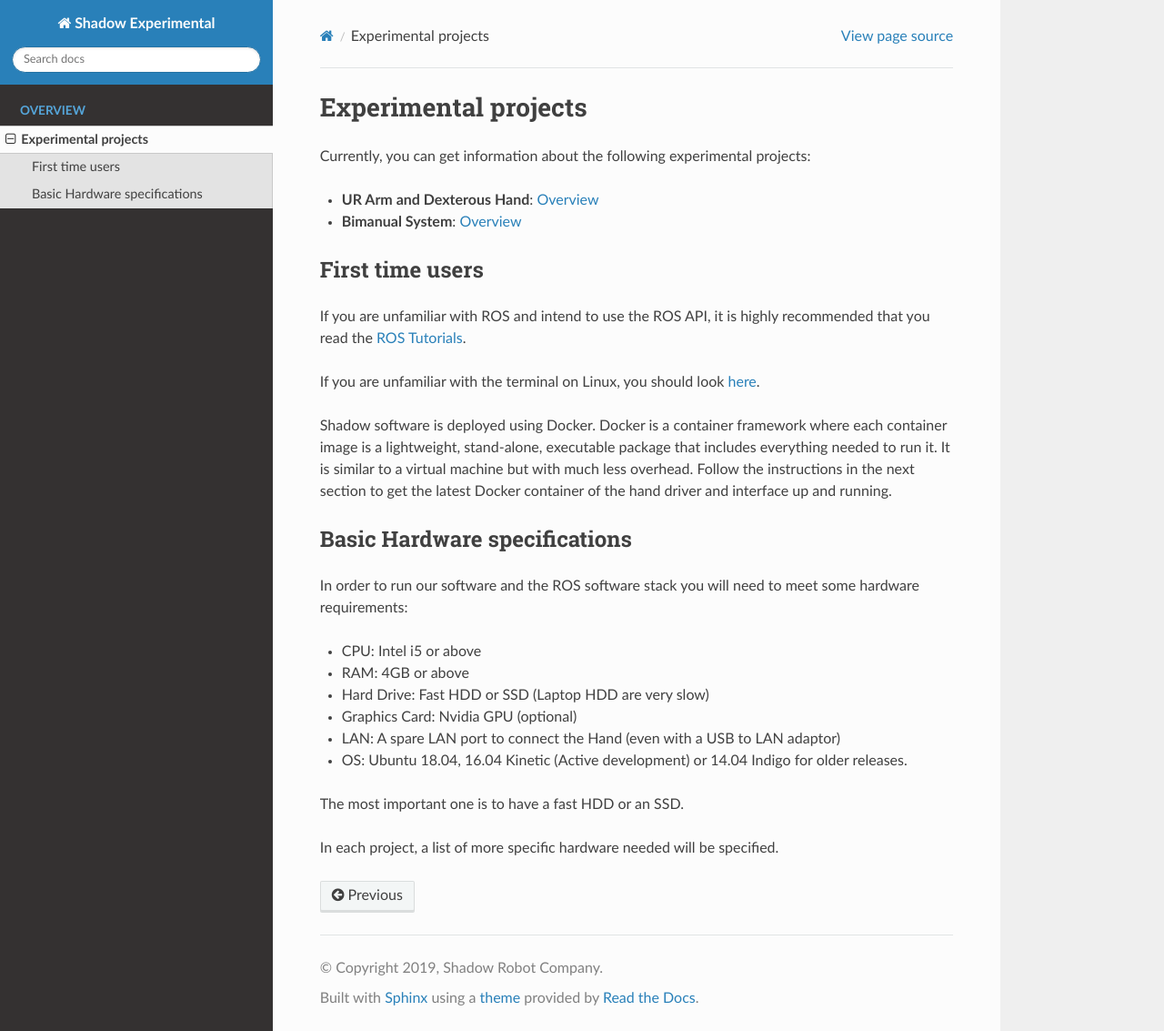
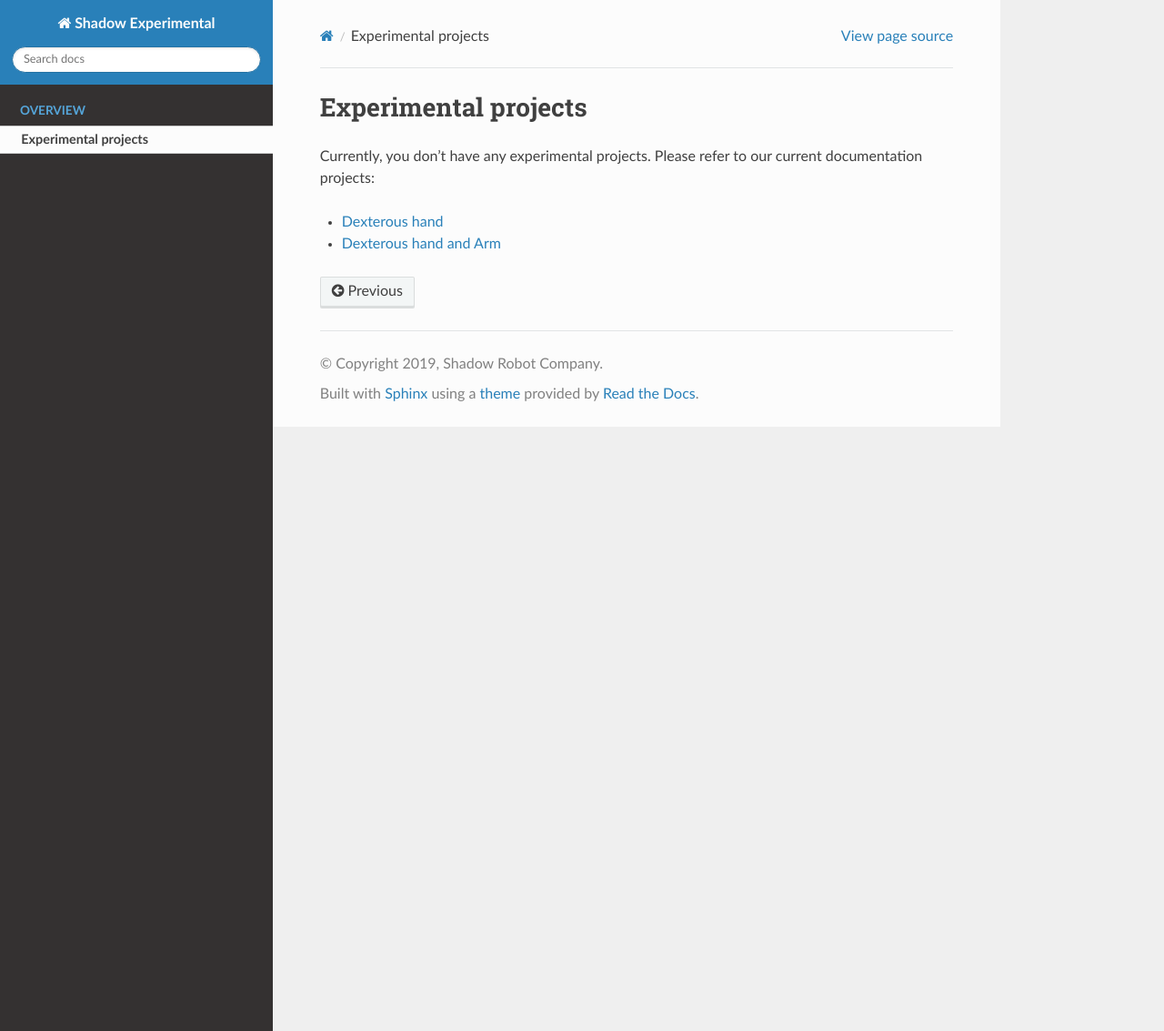
Before and after one commit to shadow-robot/sr_experimental_documentation, a Sphinx documentation site: the page built from docs/user_guide/0_overview.md, in a window 1280 px wide and 1133 px high. Shown: the whole window at 91% size. Built offline with Sphinx 7.4.7 and the Read the Docs theme 2.0.0, drawn with Linux system fonts in a browser that asks for light colours.

Commit message:
Update 0_overview.md

````diff
--- a/docs/user_guide/0_overview.md
+++ b/docs/user_guide/0_overview.md
@@ -1,31 +1,5 @@
 # Experimental projects
-Currently, you can get information about the following experimental projects:
-```eval_rst
-* **UR Arm and Dexterous Hand**:
-  :doc:`Overview <1_0_arm_and_hand>`
+Currently, you don't have any experimental projects. Please refer to our current documentation projects:
 
-* **Bimanual System**:
-  :doc:`Overview <2_bimanual_system>`
-```
-
-## First time users
-If you are unfamiliar with ROS and intend to use the ROS API, it is highly recommended that you read the [ROS Tutorials](http://www.ros.org/wiki/ROS/Tutorials).
-
-If you are unfamiliar with the terminal on Linux, you should look [here](https://askubuntu.com/questions/183775/how-do-i-open-a-terminal).
-
-Shadow software is deployed using Docker. Docker is a container framework where each container image is a lightweight, stand-alone, executable package that includes everything needed to run it. It is similar to a virtual machine but with much less overhead. Follow the instructions in the next section to get the latest Docker container of the hand driver and interface up and running.
-
-## Basic Hardware specifications
-
-In order to run our software and the ROS software stack you will need to meet some hardware requirements:
-
-* CPU: Intel i5 or above
-* RAM: 4GB or above
-* Hard Drive: Fast HDD or SSD (Laptop HDD are very slow)
-* Graphics Card: Nvidia GPU (optional)
-* LAN: A spare LAN port to connect the Hand (even with a USB to LAN adaptor)
-* OS: Ubuntu 18.04, 16.04 Kinetic (Active development) or 14.04 Indigo for older releases.
-
-The most important one is to have a fast HDD or an SSD.
-
-In each project, a list of more specific hardware needed will be specified.
+* [Dexterous hand](https://dexterous-hand.readthedocs.io/en/latest/)
+* [Dexterous hand and Arm](https://sr-dexterous-hand-arm.readthedocs.io/en/latest/index.html)
````
